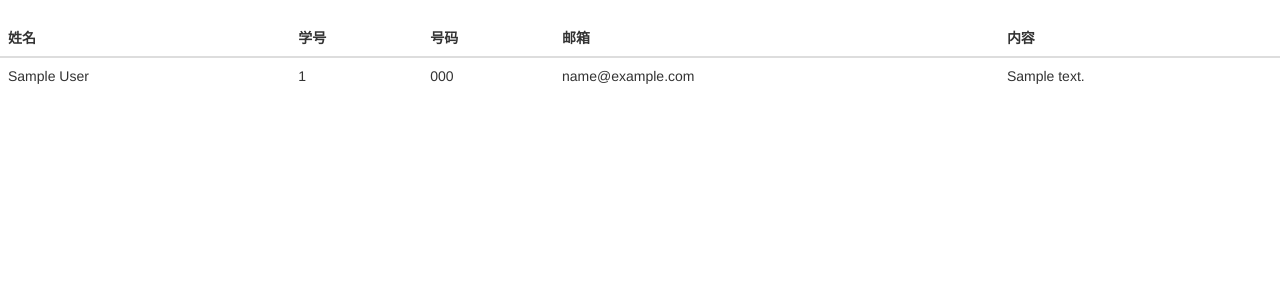
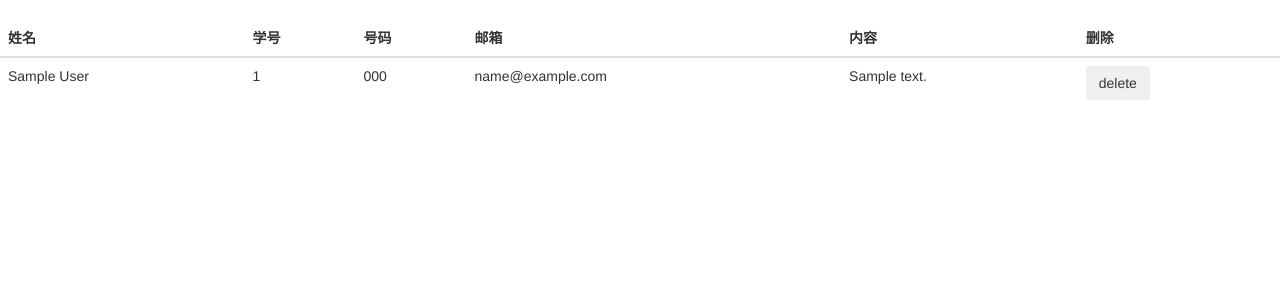
Before and after one commit to IceCoffee2013/ielts_site, a Django app: page /info/ in a window 1280 px wide. Shown: the part 51-351 px from the top of the page. Run offline with Django 3.2, Linux system fonts and the light colour scheme; tables that the repository leaves empty hold one stand-in row (values such as "Sample post"); parts of the project's set-up code (start-up, migrations or seed data) failed here and were passed over; some libraries are stand-ins or nearby versions.

Commit message:
add campus

```diff
--- a/campus/views.py
+++ b/campus/views.py
@@ -45,3 +45,14 @@ def info(request):
     t = loader.get_template("info.html")
     c = Context({'students': students})
     return HttpResponse(t.render(c))
+
+def delete(request):
+    if 'delete' in request.GET:
+        key = request.GET['delete']
+        print 'key: ' + key
+        seats = Student.objects.get(email=key).delete()
+
+    students = Student.objects.all()
+    t = loader.get_template("info.html")
+    c = Context({'students': students})
+    return HttpResponse(t.render(c))
--- a/ielts_site/urls.py
+++ b/ielts_site/urls.py
@@ -8,6 +8,7 @@ urlpatterns = patterns('',
     url(r'^campus/', 'campus.views.home'),
     url(r'^post/', 'campus.views.join_post'),
     url(r'^info/', 'campus.views.info'),
+    url(r'^delete/', 'campus.views.delete'),
     # url(r'^blog/', include('blog.urls')),
     # url(r'^show/', include(views.show)),
     url(r'^subscribe/', 'ielts.views.subscribe'),
--- a/templates/info.html
+++ b/templates/info.html
@@ -30,6 +30,7 @@
                 <th>号码</th>
                 <th>邮箱</th>
                 <th>内容</th>
+                <th>删除</th>
             </tr>
             </thead>
             <tbody>
@@ -40,6 +41,13 @@
                     <td>{{ student.phone }}</td>
                     <td>{{ student.email }}</td>
                     <td>{{ student.message }}</td>
+                    <td>
+                        <form action="/delete" method="get">
+                            <button type="submit" class="btn" name="delete" value="{{ student.email }}">
+                                delete
+                            </button>
+                        </form>
+                    </td>
                 </tr>
             {% endfor %}
             </tr>
```
